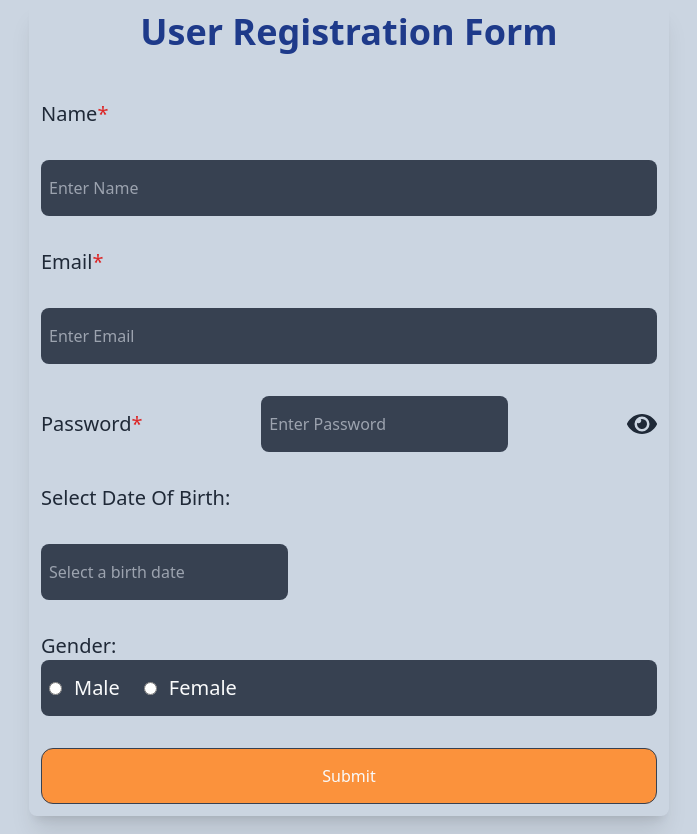
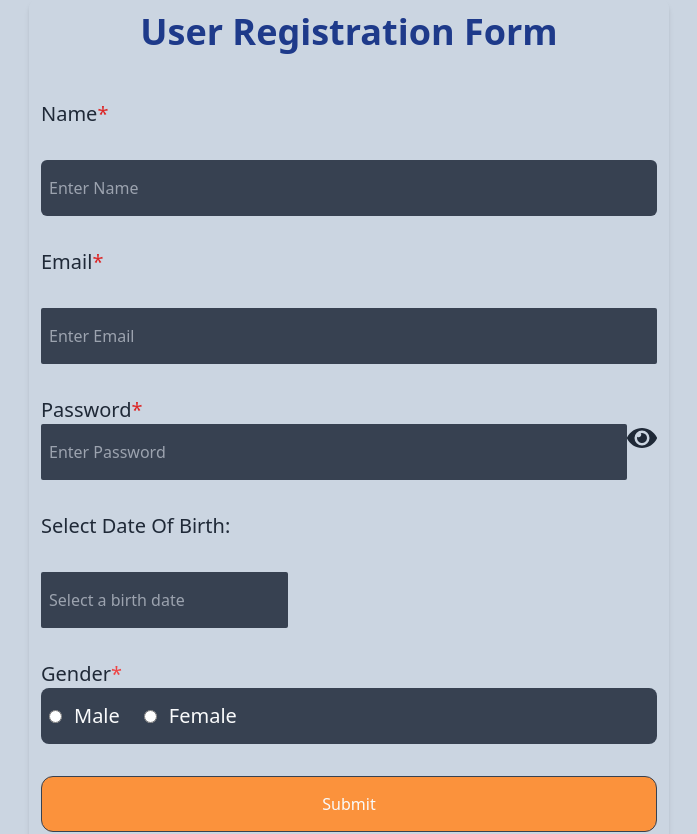
Before and after one commit to DarshanPro123/reactRedix_toolkit_Example, a React (Vite) app in the folder 2nd_Redux_FormExample/: page / in a window 1280 px wide. Shown: the top 834 px of the page, without its empty margins (291-988 px from the left). Built offline with nearby package versions, Linux system fonts and the light colour scheme.

Commit message:
ADd validation in email and password

```diff
--- a/2nd_Redux_FormExample/src/components/Form.jsx
+++ b/2nd_Redux_FormExample/src/components/Form.jsx
@@ -32,7 +32,7 @@ const Form = () => {
     <FormProvider {...methods}>
       <form
         onSubmit={methods.handleSubmit(handleData)}
-        className="flex w-11/12 md:w-6/12 min-[340px]:p-3  gap-8 flex-col shadow-xl p-10 rounded-lg"
+        className="flex w-11/12 md:w-6/12 min-[340px]:p-3  gap-8 flex-col shadow-md hover:shadow-lg p-10 rounded-lg"
       >
         <h1 className="text-4xl font-bold text-blue-900 text-center mb-4">
           User Registration Form
@@ -41,37 +41,36 @@ const Form = () => {
           name="name"
           type="text"
           label="Name"
-          important={"*"}
           minLength={3}
           maxLength={20}
           lableClass={"text-gray-800 text-xl"}
-          inputClass={"p-2 h-14 bg-gray-700 rounded-lg"}
+          inputClass={"p-2 h-14 bg-gray-700 rounded-md"}
           placeholder="Enter Name"
         />
         <InputPart
           name="email"
           type="email"
           label="Email"
-          important={"*"}
           maxLength={30}
           lableClass={"text-gray-800 text-xl"}
-          inputClass={"p-2 h-14 bg-gray-700 rounded-lg"}
+          inputClass={"p-2 h-14 bg-gray-700 rounded-sm"}
           placeholder="Enter Email"
         />
-        <div className="relative flex justify-between items-center">
+        <div className="relative  flex  items-center">
+          <div className="flex-grow">
             <InputPart
               name="password"
               type={showPassword ? "text" : "password"}
               label="Password"
               minLength={6}
               maxLength={15}
-            important={"*"}
               lableClass={"text-gray-800 text-xl"}
-            inputClass={"p-2 h-14 bg-gray-700 rounded-lg"}
+              inputClass={"p-2 w-full mr-2 h-14 bg-gray-700 rounded-sm"}
               placeholder="Enter Password"
             />
+          </div>
           <span
-            className="field-icon text-3xl text-gray-800 cursor-pointer"
+            className="field-icon text-3xl  text-gray-800 cursor-pointer"
             onClick={handleShowPassword}
           >
             {showPassword ? <FaEyeSlash /> : <FaEye />}
@@ -88,10 +87,17 @@ const Form = () => {
               onChange={onChange}
               onBlur={onBlur}
               maxDate={new Date()}
-              className="p-2 h-14 bg-gray-700 rounded-lg"
-              dateFormat="MMMM d, yyyy"
+              className="p-2 h-14 bg-gray-700 rounded-sm"
+              dateFormat="dd/MMMM/yyyy"
               placeholderText="Select a birth date"
               isClearable
+              // inline
+              showYearDropdown
+              showMonthDropdown
+              scrollableMonthYearDropdown
+              monthDropDownItemNumber={12}
+              yearDropdownItemNumber={30}
+              scrollableYearDropdown
             />
           )}
         />
--- a/2nd_Redux_FormExample/src/components/GenderInput.jsx
+++ b/2nd_Redux_FormExample/src/components/GenderInput.jsx
@@ -9,7 +9,9 @@ const GenderInput = () => {
 
   return (
     <div>
-      <label className="text-gray-800 text-xl">Gender:</label>
+      <label className="text-gray-800 text-xl">
+        Gender<span className="text-red-500">*</span>
+      </label>
       <div className="flex h-14 gap-6 bg-gray-700 p-2 rounded-lg w-full">
         <label htmlFor="field-male" className="flex text-xl items-center">
           <input
--- a/2nd_Redux_FormExample/src/components/InputPart.jsx
+++ b/2nd_Redux_FormExample/src/components/InputPart.jsx
@@ -35,6 +35,21 @@ const InputPart = ({
             value: maxLength,
             message: `${label} must not exceed ${maxLength} characters`,
           },
+          validate: (value) => {
+            if (type === "email") {
+              return (
+                /^[a-zA-Z0-9._-]+@[a-zA-Z0-9.-]+\.[a-zA-Z]{2,4}$/.test(value) ||
+                "Invalid email format"
+              );
+            }
+            if (type === "password") {
+              return (
+                /^(?=.*[a-z])(?=.*[A-Z])(?=.*\d)[a-zA-Z\d]{8,}$/.test(value) ||
+                "Password must contain at least 8 characters, including at least one uppercase letter, one lowercase letter, and one number"
+              );
+            }
+            return true;
+          },
         })}
         type={type}
         placeholder={placeholder}
```
Lines whose indentation alone changed are shown as unchanged.
